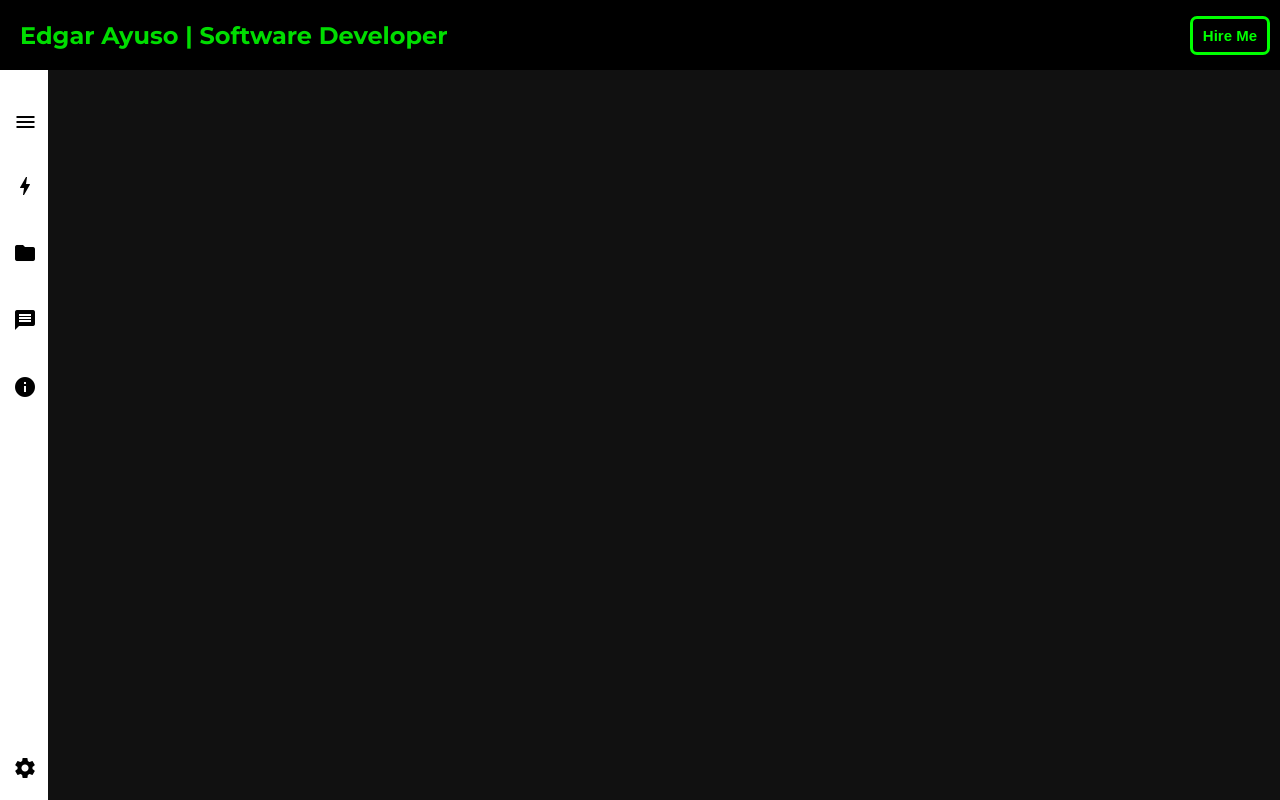
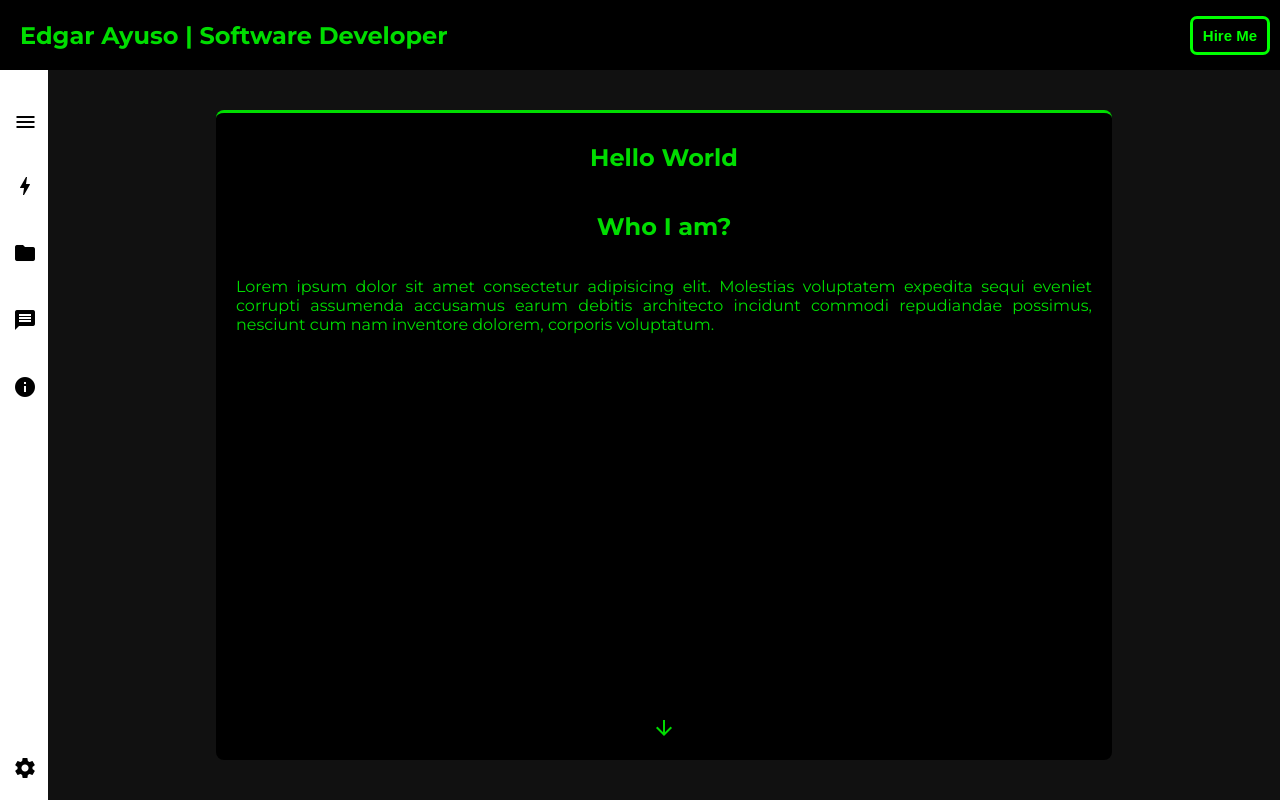
Before and after one commit to Edplayer0/edplayer0.github.io, a plain HTML site: page index.html in a window 1280 px wide. Drawn offline with Linux system fonts and the light colour scheme.

Commit message:
add a summary section as  an introduction

```diff
--- a/index.html
+++ b/index.html
@@ -24,6 +24,7 @@
       <button class="header__button">Hire Me</button>
     </header>
 
+    <div class="main-wrapper">
       <!-- MENU -->
 
       <nav class="side-menu">
@@ -50,5 +51,18 @@
           </li>
         </ul>
       </nav>
+
+      <section class="summary">
+        <h1 class="summary__title">Hello World</h1>
+        <h2 class="summary__subtitle">Who I am?</h2>
+        <p class="summary__content">
+          Lorem ipsum dolor sit amet consectetur adipisicing elit. Molestias
+          voluptatem expedita sequi eveniet corrupti assumenda accusamus earum
+          debitis architecto incidunt commodi repudiandae possimus, nesciunt cum
+          nam inventore dolorem, corporis voluptatum.
+        </p>
+        <span class="material-icons summary__arrow">arrow_downward</span>
+      </section>
+    </div>
   </body>
 </html>
--- a/style/style.css
+++ b/style/style.css
@@ -1,7 +1,7 @@
 * {
     --bg-color: #111;
-    --header-color: #000;
     --text-color: #0d0;
+    --box-color: #000;
 }
 
 body {
@@ -15,7 +15,7 @@ body {
 /* ----- HEADER ----- */
 
 .header {
-    background-color: var(--header-color);
+    background-color: var(--box-color);
     margin: 0;
     text-align: center;
     height: 70px;
@@ -69,6 +69,13 @@ body {
 
 .header__button:hover::before {
     left: 0;
+}
+
+/* ----- MAIN-WRAPPER ----- */
+
+.main-wrapper {
+    display: flex;
+    flex-direction: row;
 }
 
 
@@ -188,3 +195,55 @@ body {
         width: 427px;
     }
 }
+
+/* ----- MAIN ----- */
+
+.summary {
+    background-color: var(--box-color);
+    display: flex;
+    flex-direction: column;
+    width: clamp(400px, 70%, 1000px);
+    margin: 40px auto;
+    color: var(--text-color);
+    text-align: center;
+    border-radius: 8px;
+    animation: main-appear 1s both;
+    box-sizing: border-box;
+    padding: 10px;
+    border-top: 3px solid var(--text-color);
+}
+
+.summary__title {
+    display: inline;
+}
+
+.summary__content {
+    text-align: justify;
+    padding: 0 10px;
+}
+
+.summary__arrow {
+    margin-top: auto;
+    margin-bottom: 30px;
+    animation: arrow-movement 1s infinite alternate both;
+}
+
+@keyframes main-appear {
+    from {
+        opacity: 0;
+        translate: 60px;
+    }
+    to {
+        opacity: 1;
+        translate: 0;
+    }
+}
+
+@keyframes arrow-movement {
+    from {
+        translate: 0;
+    }
+    to {
+        translate: 0 20px;
+    }
+}
```
Lines whose indentation alone changed are shown as unchanged.
